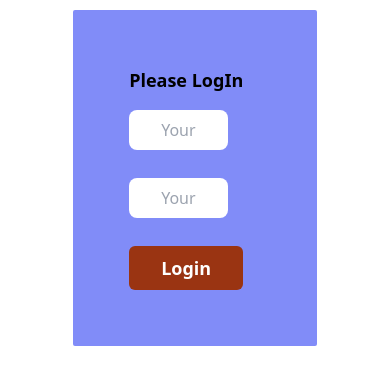
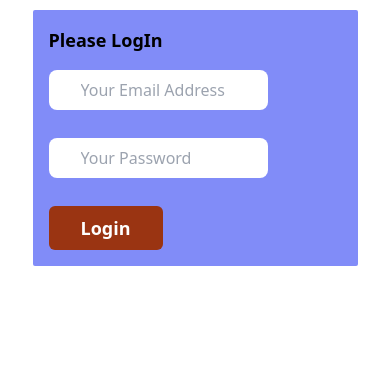
Before and after one commit to slam814/baper-bank, a plain HTML site: page index.html in a window 390 px wide. Shown: the part 278-662 px from the top of the page. Drawn offline with nearby package versions, Linux system fonts and the light colour scheme.

Commit message:
change some

```diff
--- a/index.html
+++ b/index.html
@@ -10,7 +10,7 @@
     <section class="my-6 w-10/12 mx-auto">
 
    <h1 class="text-6xl font-semibold">Welcome to your <span class="text-fuchsia-400"> Baap Er Bank!!!</span></h1>
-   <div class="bg-indigo-400 p-14 w-3/4 mx-auto mt-6 rounded-sm">
+   <div class="bg-indigo-400 p-4 lg:p-14 lg:w-3/4 mx-auto mt-6 rounded-sm">
        <h2 class="text-lg font-bold mb-4">Please LogIn</h2>
        <input id="user-email" class="block w-3/4 mb-7 py-2 px-8 rounded-lg" type="email" placeholder="Your Email Address" >
        <input class="block w-3/4 mb-7 py-2 px-8 rounded-lg" type="password" name="" id="user-password" placeholder="Your Password">
```
